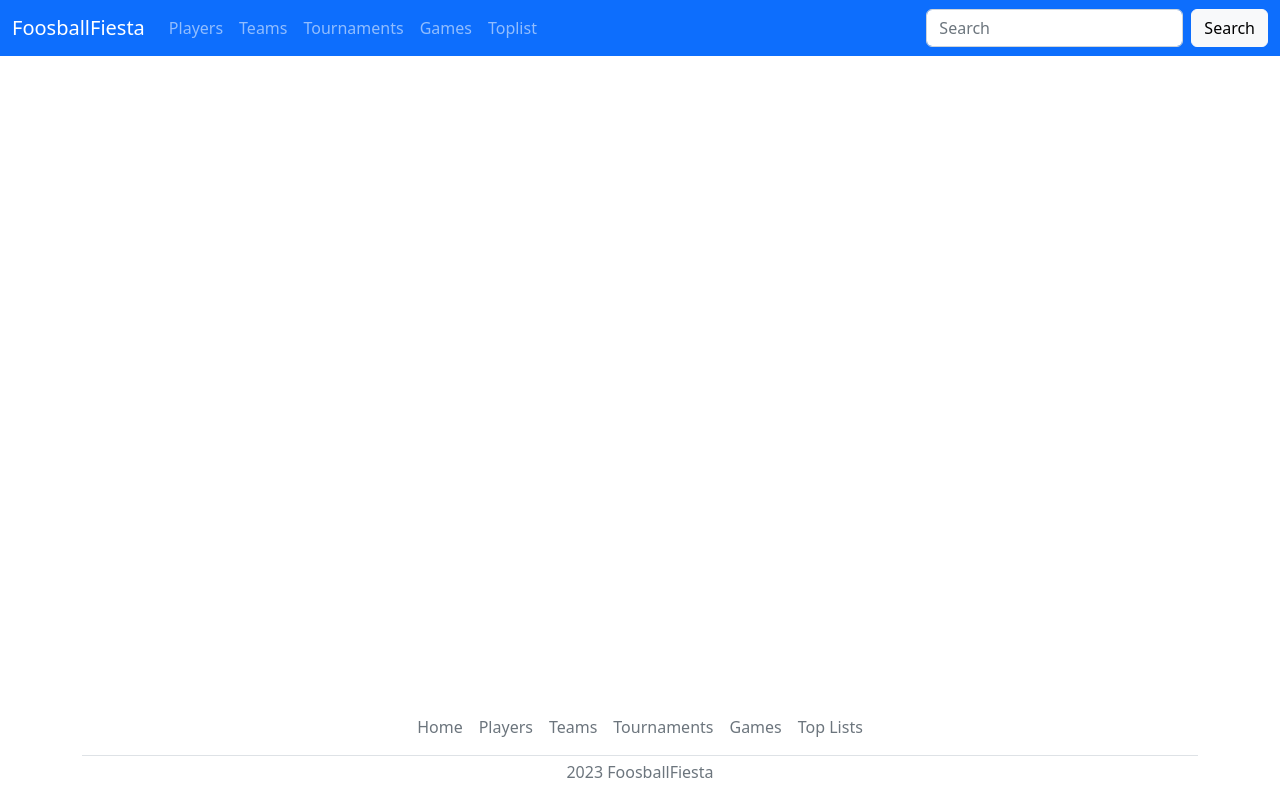
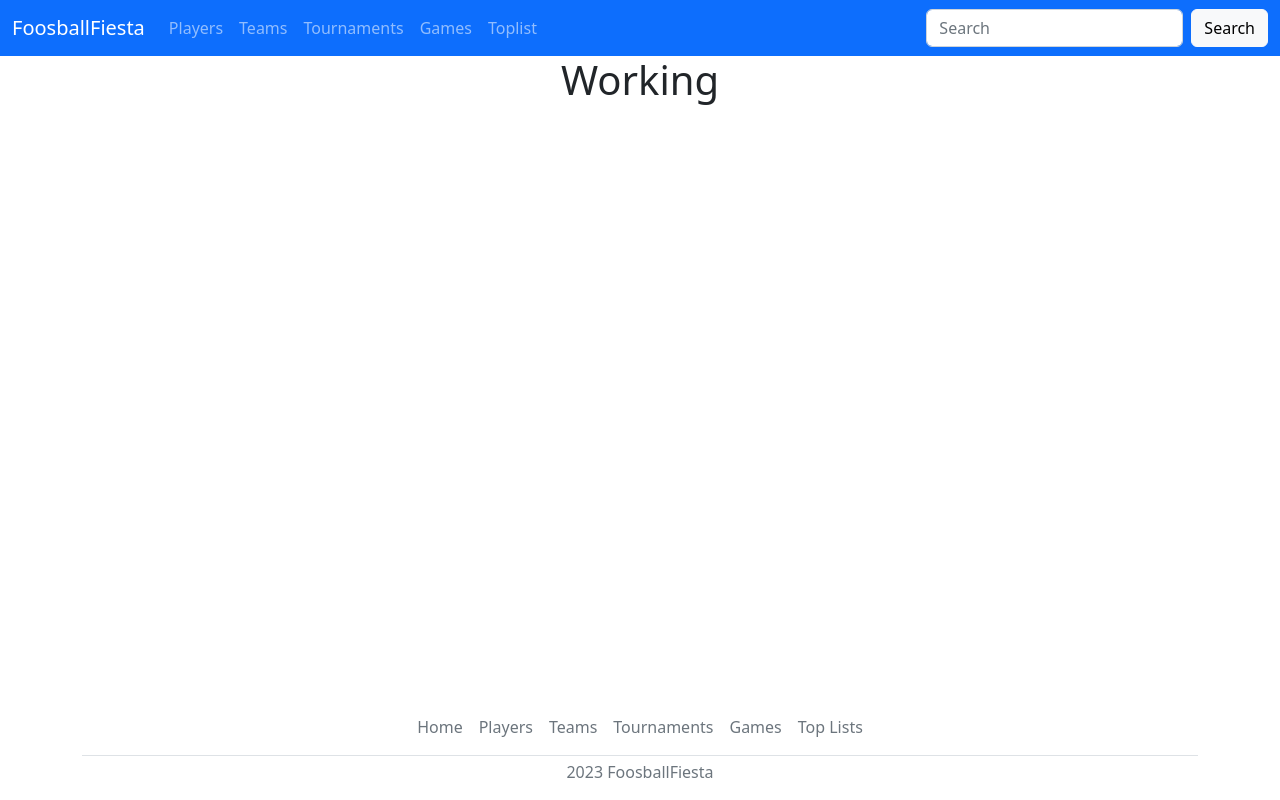
Before and after one commit to LaGabor/foosball-tournament, a Vue app in the folder frontend/: page / in a window 1280 px wide. Built offline with nearby package versions, Linux system fonts and the light colour scheme.

Commit message:
HomeView.vue created and imported in vue-router, and router-view used in App.vue between the navbar and footer.

```diff
--- a/frontend/src/App.vue
+++ b/frontend/src/App.vue
@@ -1,6 +1,7 @@
 <template>
 
     <AppNavbar/>
+    <router-view/>
     <AppFooter/>
 
 </template>
--- a/frontend/src/router/index.js
+++ b/frontend/src/router/index.js
@@ -1,9 +1,13 @@
 import { createRouter, createWebHistory } from 'vue-router'
-
+import HomeView from "@/views/HomeView.vue";
 
 
 const routes = [
-
+    {
+        path: '/',
+        name: 'home',
+        component: HomeView
+    },
 ]
 
 const router = createRouter({
--- /dev/null
+++ b/frontend/src/views/HomeView.vue
@@ -0,0 +1,15 @@
+<template>
+
+  <h1 class="nav justify-content-center">Working</h1>
+
+</template>
+
+<script>
+export default {
+  name: "HomeView"
+}
+</script>
+
+<style scoped>
+
+</style>
```
